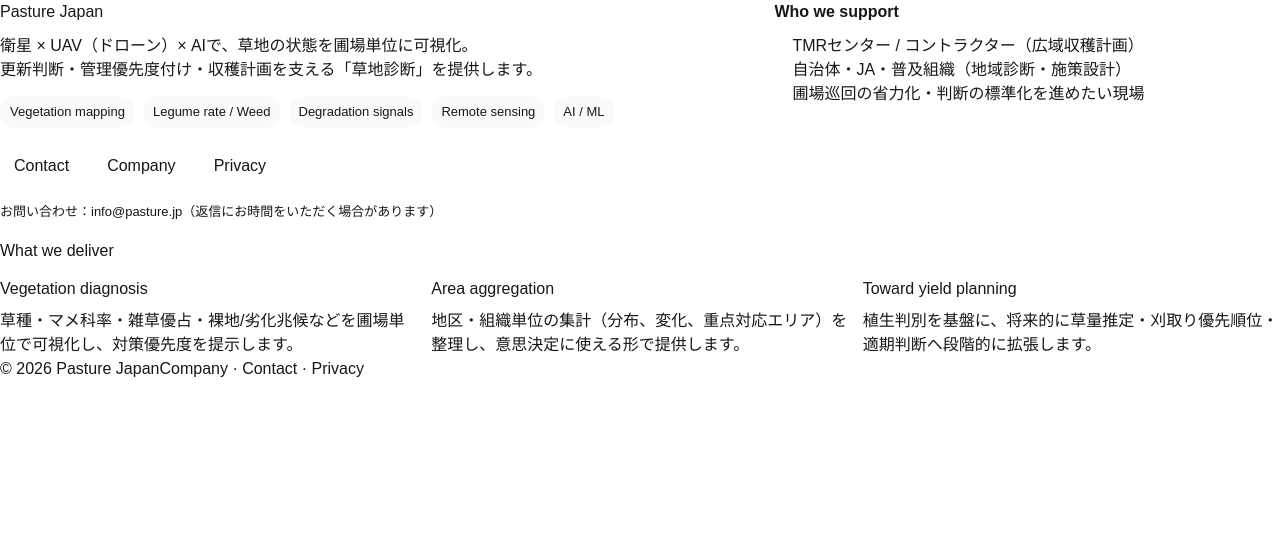
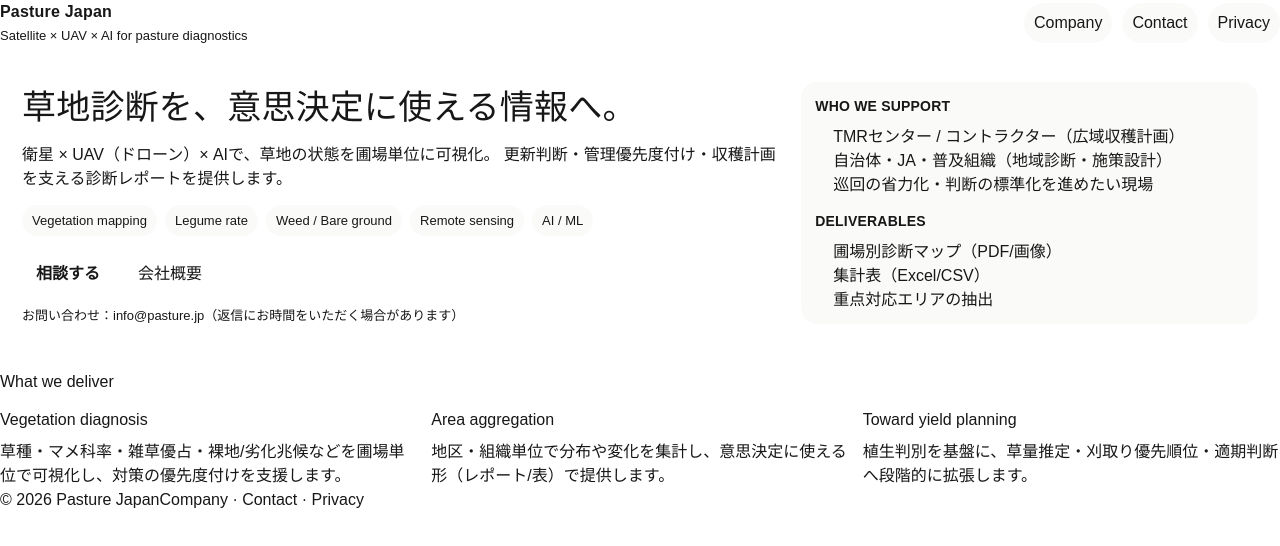
Before and after one commit to pasturejp/pj-web, a Next.js app: page / in a window 1280 px wide. Shown: the top 546 px of the page. Built offline with nearby package versions, Linux system fonts and the light colour scheme.

Commit message:
improve home layout

```diff
--- a/app/page.tsx
+++ b/app/page.tsx
@@ -4,95 +4,217 @@
   return (
     <main className="container">
       <style>{`
+        .topbar{
+          display:flex;
+          justify-content: space-between;
+          align-items:center;
+          gap:12px;
+          margin-bottom: 14px;
+        }
+        .brand{
+          display:flex;
+          flex-direction:column;
+          gap:2px;
+        }
+        .brandName{ font-weight: 800; letter-spacing: .2px; }
+        .brandTag{ color: var(--muted); font-size: 13px; }
+        .nav{
+          display:flex;
+          gap:10px;
+          flex-wrap:wrap;
+        }
+        .nav a{
+          padding:8px 10px;
+          border:1px solid var(--line);
+          border-radius:999px;
+          background:#fafbf9;
+        }
+        .nav a:hover{ text-decoration:none; background:#f1f6f1; }
+
+        .heroCard{
+          padding: 22px;
+        }
         .hero{
           display:grid;
-          grid-template-columns: 1.2fr 0.8fr;
-          gap: 16px;
+          grid-template-columns: 1.25fr 0.75fr;
+          gap: 18px;
           align-items: start;
         }
-        .chips{display:flex;flex-wrap:wrap;gap:8px;margin-top:14px;}
+        .headline{
+          font-size: 34px;
+          margin: 0;
+          letter-spacing: .2px;
+        }
+        .lead{
+          margin: 10px 0 0;
+          color: var(--muted);
+          font-size: 16px;
+        }
+        .chips{
+          display:flex;
+          flex-wrap:wrap;
+          gap:8px;
+          margin-top:14px;
+        }
         .chip{
-          font-size:13px;padding:6px 10px;border:1px solid var(--line);
-          border-radius:999px;background:#fafbf9;color:var(--text);
+          font-size:13px;
+          padding:6px 10px;
+          border:1px solid var(--line);
+          border-radius:999px;
+          background:#fafbf9;
+          color: var(--text);
         }
-        .ctaRow{display:flex;flex-wrap:wrap;gap:10px;margin-top:16px;}
+
+        .ctaRow{
+          display:flex;
+          flex-wrap:wrap;
+          gap:10px;
+          margin-top:16px;
+        }
         .btn{
-          display:inline-block;padding:10px 14px;border-radius:12px;
-          border:1px solid var(--line);background:var(--panel);color:var(--text);
+          display:inline-block;
+          padding:10px 14px;
+          border-radius:12px;
+          border:1px solid var(--line);
+          background: var(--panel);
+          color: var(--text);
           text-decoration:none;
         }
         .btnPrimary{
           border-color: color-mix(in srgb, var(--accent) 25%, var(--line));
-          background: color-mix(in srgb, var(--accent) 9%, var(--panel));
+          background: color-mix(in srgb, var(--accent) 10%, var(--panel));
           color: var(--accent2);
+          font-weight: 700;
         }
-        .cards{display:grid;grid-template-columns: repeat(3, 1fr);gap:14px;margin-top:14px;}
-        .list{margin:10px 0 0;padding-left:18px;}
-        @media (max-width: 860px){
-          .hero{grid-template-columns:1fr;}
-          .cards{grid-template-columns:1fr;}
+        .btn:hover{ text-decoration:none; filter: brightness(0.99); }
+
+        .sidePanel{
+          border: 1px solid var(--line);
+          border-radius: 16px;
+          padding: 14px 14px 12px;
+          background: #fafbf9;
+        }
+        .sideTitle{
+          margin: 0 0 8px;
+          font-size: 14px;
+          letter-spacing: .2px;
+          color: var(--muted);
+          font-weight: 700;
+          text-transform: uppercase;
+        }
+        .list{
+          margin: 0;
+          padding-left: 18px;
+        }
+        .note{
+          margin-top: 10px;
+          color: var(--muted);
+          font-size: 13px;
+        }
+
+        .section{
+          margin-top: 22px;
+        }
+        .cards{
+          display:grid;
+          grid-template-columns: repeat(3, 1fr);
+          gap: 14px;
+          margin-top: 14px;
+        }
+        .cardTitle{
+          margin: 0 0 8px;
+          font-size: 16px;
+        }
+        .cardBody{
+          margin: 0;
+          color: var(--muted);
+        }
+
+        @media (max-width: 900px){
+          .hero{ grid-template-columns: 1fr; }
+          .cards{ grid-template-columns: 1fr; }
         }
       `}</style>
 
-      <section className="card">
+      {/* Top bar */}
+      <div className="topbar">
+        <div className="brand">
+          <div className="brandName">Pasture Japan</div>
+          <div className="brandTag">Satellite × UAV × AI for pasture diagnostics</div>
+        </div>
+        <nav className="nav" aria-label="primary">
+          <Link href="/company">Company</Link>
+          <Link href="/contact">Contact</Link>
+          <Link href="/privacy">Privacy</Link>
+        </nav>
+      </div>
+
+      {/* Hero */}
+      <section className="card heroCard">
         <div className="hero">
           <div>
-            <h1 className="h1">Pasture Japan</h1>
-            <p className="muted" style={{ marginTop: 10, marginBottom: 0 }}>
+            <h1 className="headline">草地診断を、意思決定に使える情報へ。</h1>
+            <p className="lead">
               衛星 × UAV（ドローン）× AIで、草地の状態を圃場単位に可視化。
-              <br />
-              更新判断・管理優先度付け・収穫計画を支える「草地診断」を提供します。
+              更新判断・管理優先度付け・収穫計画を支える診断レポートを提供します。
             </p>
 
             <div className="chips" aria-label="keywords">
               <span className="chip">Vegetation mapping</span>
-              <span className="chip">Legume rate / Weed</span>
-              <span className="chip">Degradation signals</span>
+              <span className="chip">Legume rate</span>
+              <span className="chip">Weed / Bare ground</span>
               <span className="chip">Remote sensing</span>
               <span className="chip">AI / ML</span>
             </div>
 
             <div className="ctaRow">
-              <Link className="btn btnPrimary" href="/contact">Contact</Link>
-              <Link className="btn" href="/company">Company</Link>
-              <Link className="btn" href="/privacy">Privacy</Link>
+              <Link className="btn btnPrimary" href="/contact">相談する</Link>
+              <Link className="btn" href="/company">会社概要</Link>
             </div>
 
-            <p className="muted" style={{ marginTop: 14, marginBottom: 0, fontSize: 13 }}>
+            <div className="note">
               お問い合わせ：info@pasture.jp（返信にお時間をいただく場合があります）
-            </p>
+            </div>
           </div>
 
-          <div className="card">
-            <p style={{ margin: 0, fontWeight: 700 }}>Who we support</p>
+          <aside className="sidePanel">
+            <div className="sideTitle">Who we support</div>
             <ul className="list">
               <li>TMRセンター / コントラクター（広域収穫計画）</li>
               <li>自治体・JA・普及組織（地域診断・施策設計）</li>
-              <li>圃場巡回の省力化・判断の標準化を進めたい現場</li>
+              <li>巡回の省力化・判断の標準化を進めたい現場</li>
             </ul>
-          </div>
+
+            <div className="sideTitle" style={{ marginTop: 14 }}>Deliverables</div>
+            <ul className="list">
+              <li>圃場別診断マップ（PDF/画像）</li>
+              <li>集計表（Excel/CSV）</li>
+              <li>重点対応エリアの抽出</li>
+            </ul>
+          </aside>
         </div>
       </section>
 
-      <section style={{ marginTop: 18 }}>
+      {/* Value */}
+      <section className="section">
         <h2 className="h2">What we deliver</h2>
         <div className="cards">
           <div className="card">
-            <h3 style={{ marginTop: 0, marginBottom: 8 }}>Vegetation diagnosis</h3>
-            <p className="muted" style={{ margin: 0 }}>
-              草種・マメ科率・雑草優占・裸地/劣化兆候などを圃場単位で可視化し、対策優先度を提示します。
+            <h3 className="cardTitle">Vegetation diagnosis</h3>
+            <p className="cardBody">
+              草種・マメ科率・雑草優占・裸地/劣化兆候などを圃場単位で可視化し、対策の優先度付けを支援します。
             </p>
           </div>
           <div className="card">
-            <h3 style={{ marginTop: 0, marginBottom: 8 }}>Area aggregation</h3>
-            <p className="muted" style={{ margin: 0 }}>
-              地区・組織単位の集計（分布、変化、重点対応エリア）を整理し、意思決定に使える形で提供します。
+            <h3 className="cardTitle">Area aggregation</h3>
+            <p className="cardBody">
+              地区・組織単位で分布や変化を集計し、意思決定に使える形（レポート/表）で提供します。
             </p>
           </div>
           <div className="card">
-            <h3 style={{ marginTop: 0, marginBottom: 8 }}>Toward yield planning</h3>
-            <p className="muted" style={{ margin: 0 }}>
-              植生判別を基盤に、将来的に草量推定・刈取り優先順位・適期判断へ段階的に拡張します。
+            <h3 className="cardTitle">Toward yield planning</h3>
+            <p className="cardBody">
+              植生判別を基盤に、草量推定・刈取り優先順位・適期判断へ段階的に拡張します。
             </p>
           </div>
         </div>
```
